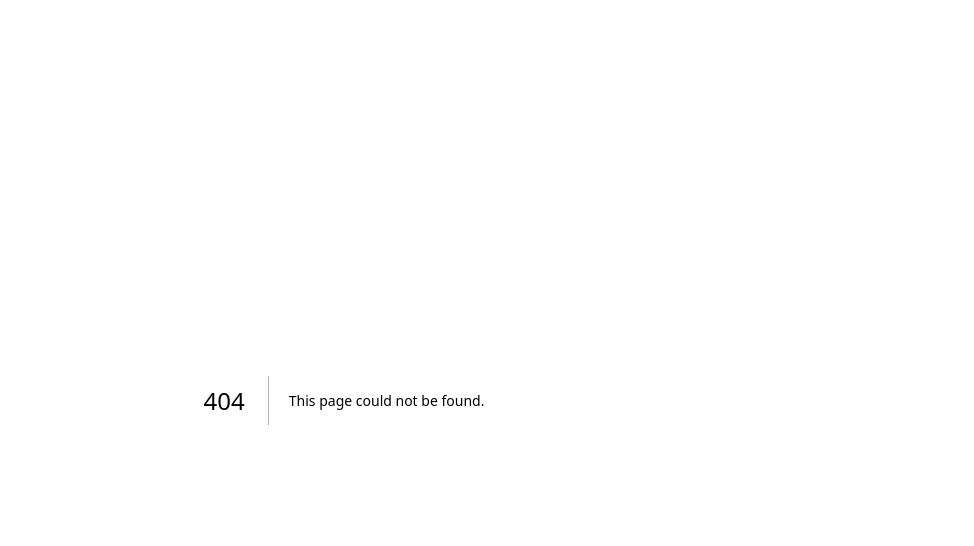
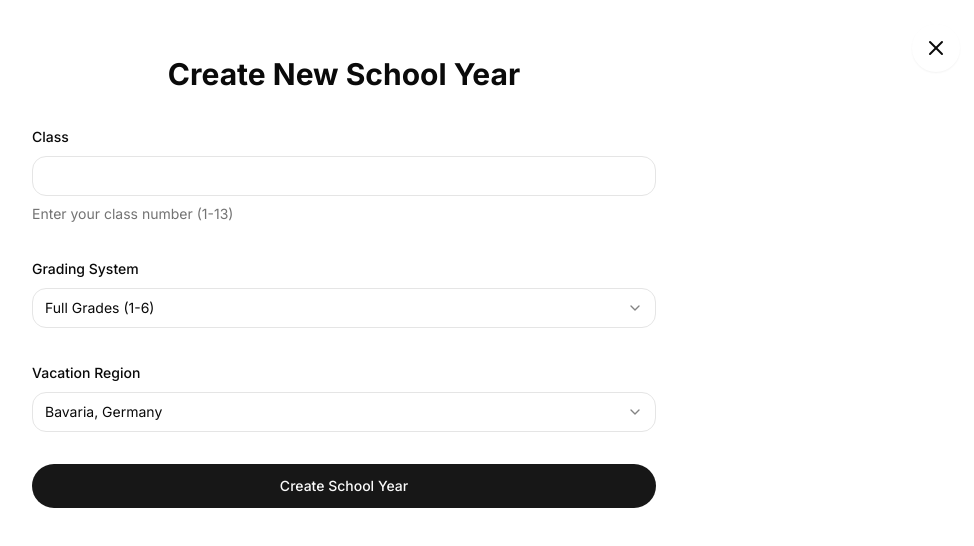
Before and after one commit to johannesschiessl/Studentapp, a Next.js app: page /new in a window 1280 px wide. Before the commit this address had no page. Shown: the top 546 px of the page, without its empty margins (296-1270 px from the left). Built offline with nearby package versions, Linux system fonts and the light colour scheme.

Commit message:
feat(years): add new year page

```diff
--- /dev/null
+++ b/src/app/(years)/new/page.tsx
@@ -0,0 +1,148 @@
+"use client";
+
+import { zodResolver } from "@hookform/resolvers/zod";
+import { useForm } from "react-hook-form";
+import { useRouter } from "next/navigation";
+import * as z from "zod";
+import Link from "next/link";
+import { X } from "lucide-react";
+
+import { Button } from "@/components/ui/button";
+import {
+  Form,
+  FormControl,
+  FormDescription,
+  FormField,
+  FormItem,
+  FormLabel,
+  FormMessage,
+} from "@/components/ui/form";
+import {
+  Select,
+  SelectContent,
+  SelectItem,
+  SelectTrigger,
+  SelectValue,
+} from "@/components/ui/select";
+import { Input } from "@/components/ui/input";
+import { createSchoolYear } from "@/app/actions/school-year";
+
+const formSchema = z.object({
+  class: z.coerce.number().min(1).max(13),
+  grading_system: z.string().default("de_full_grades"),
+  vacation_region: z.string().default("de_bavaria"),
+});
+
+export default function NewYearPage() {
+  const router = useRouter();
+  const form = useForm<z.infer<typeof formSchema>>({
+    resolver: zodResolver(formSchema),
+    defaultValues: {
+      grading_system: "de_full_grades",
+      vacation_region: "de_bavaria",
+    },
+  });
+
+  async function onSubmit(values: z.infer<typeof formSchema>) {
+    try {
+      const schoolYear = await createSchoolYear(values);
+      router.push("/years");
+    } catch (error) {
+      console.error("Failed to create school year:", error);
+    }
+  }
+
+  return (
+    <>
+      <Link
+        href="/years"
+        className="fixed right-6 top-6 z-50 rounded-full bg-background p-3 shadow-sm hover:bg-gray-100 dark:hover:bg-gray-800"
+      >
+        <X className="h-6 w-6" />
+      </Link>
+
+      <div className="relative mx-auto max-w-2xl p-6">
+        <div className="mb-8 pt-8 text-center">
+          <h1 className="text-3xl font-bold">Create New School Year</h1>
+        </div>
+
+        <Form {...form}>
+          <form onSubmit={form.handleSubmit(onSubmit)} className="space-y-8">
+            <FormField
+              control={form.control}
+              name="class"
+              render={({ field }) => (
+                <FormItem>
+                  <FormLabel>Class</FormLabel>
+                  <FormControl>
+                    <Input type="number" {...field} />
+                  </FormControl>
+                  <FormDescription>
+                    Enter your class number (1-13)
+                  </FormDescription>
+                  <FormMessage />
+                </FormItem>
+              )}
+            />
+
+            <FormField
+              control={form.control}
+              name="grading_system"
+              render={({ field }) => (
+                <FormItem>
+                  <FormLabel>Grading System</FormLabel>
+                  <Select
+                    onValueChange={field.onChange}
+                    defaultValue={field.value}
+                  >
+                    <FormControl>
+                      <SelectTrigger>
+                        <SelectValue placeholder="Select grading system" />
+                      </SelectTrigger>
+                    </FormControl>
+                    <SelectContent>
+                      <SelectItem value="de_full_grades">
+                        Full Grades (1-6)
+                      </SelectItem>
+                    </SelectContent>
+                  </Select>
+                  <FormMessage />
+                </FormItem>
+              )}
+            />
+
+            <FormField
+              control={form.control}
+              name="vacation_region"
+              render={({ field }) => (
+                <FormItem>
+                  <FormLabel>Vacation Region</FormLabel>
+                  <Select
+                    onValueChange={field.onChange}
+                    defaultValue={field.value}
+                  >
+                    <FormControl>
+                      <SelectTrigger>
+                        <SelectValue placeholder="Select region" />
+                      </SelectTrigger>
+                    </FormControl>
+                    <SelectContent>
+                      <SelectItem value="de_bavaria">
+                        Bavaria, Germany
+                      </SelectItem>
+                    </SelectContent>
+                  </Select>
+                  <FormMessage />
+                </FormItem>
+              )}
+            />
+
+            <Button type="submit" size="lg" className="w-full">
+              Create School Year
+            </Button>
+          </form>
+        </Form>
+      </div>
+    </>
+  );
+}
```
